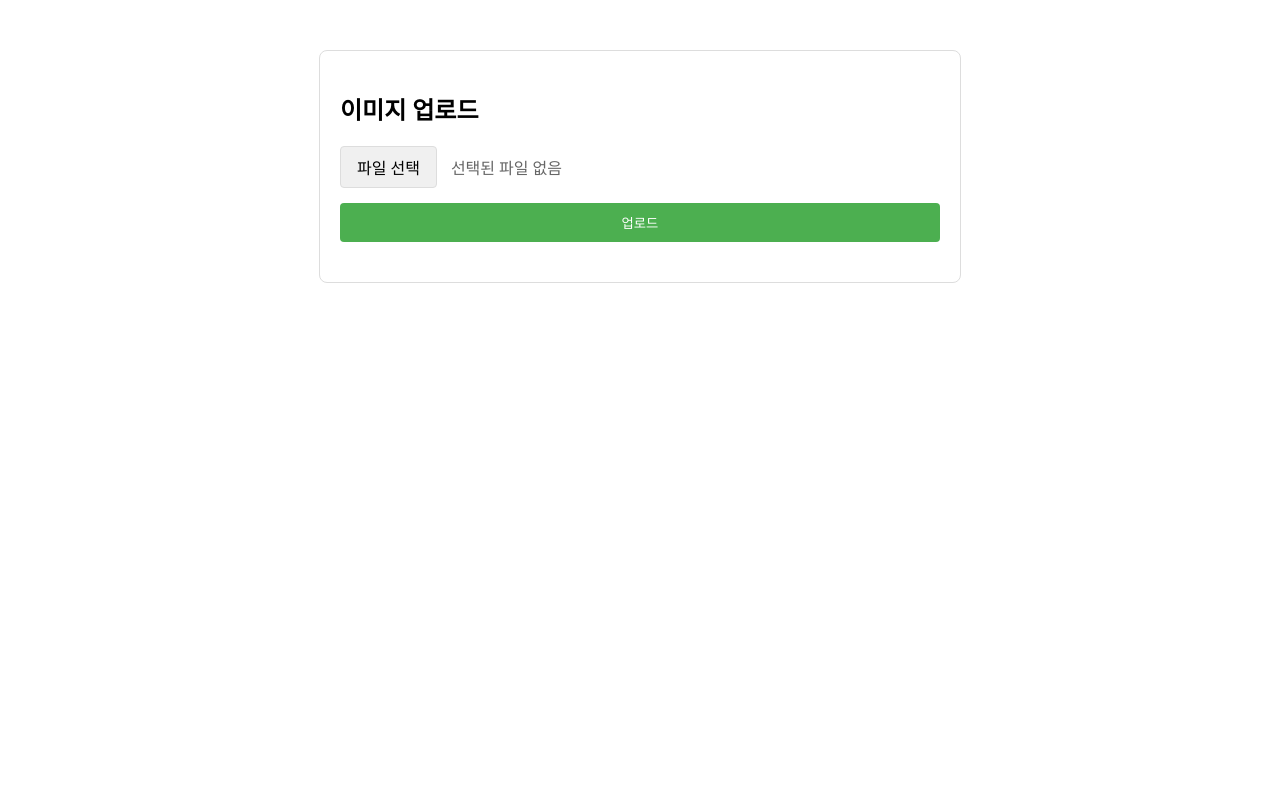
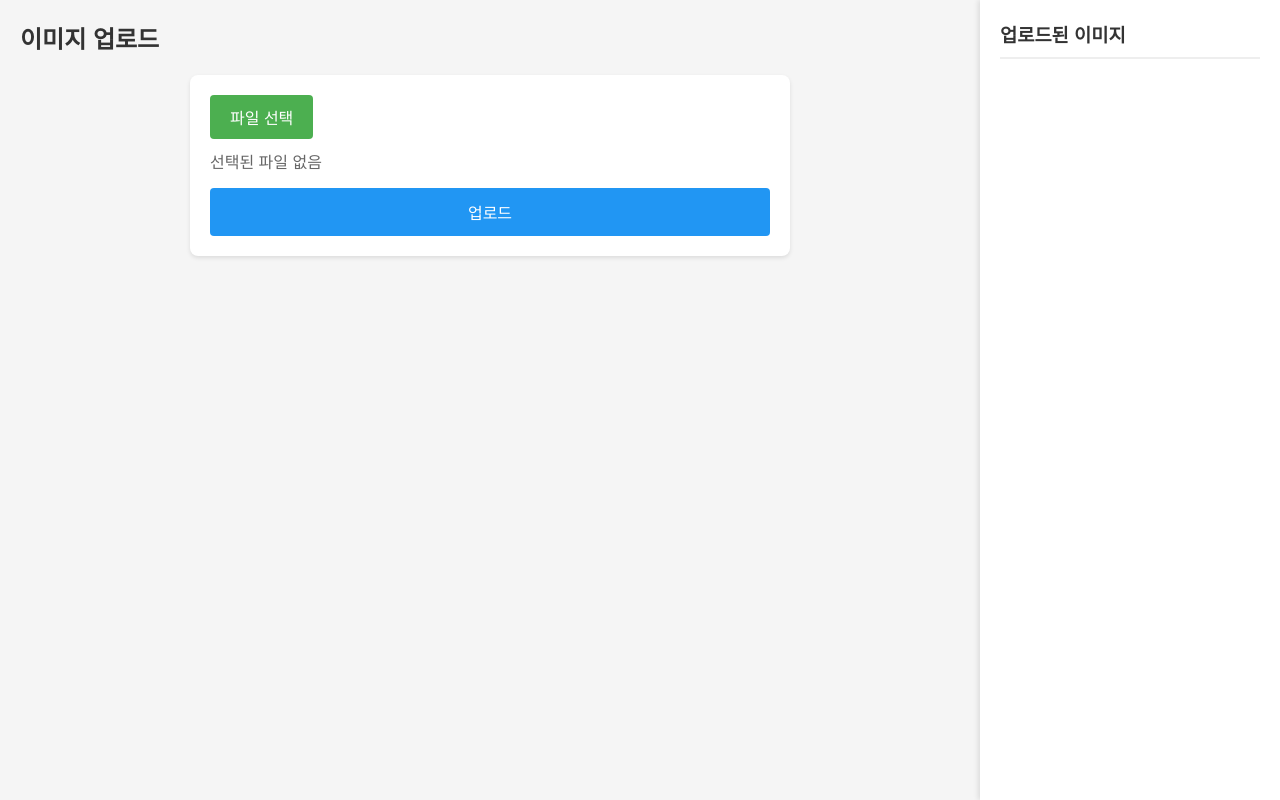
Before and after one commit to YoungMin03/Image-program, a Flask app: page / in a window 1280 px wide. Run offline with Flask 3, Linux system fonts and the light colour scheme.

Commit message:
Add files via upload
이미지 보이는거 추가

```diff
--- a/project_folder_v2/app.py
+++ b/project_folder_v2/app.py
@@ -1,5 +1,26 @@
-from flask import Flask, request, jsonify, render_template
+import subprocess
+import sys
 import os
+
+def install_required_packages():
+    """필요한 패키지 설치"""
+    required_packages = ['flask', 'Pillow', 'werkzeug']
+
+    for package in required_packages:
+        try:
+            __import__(package)
+            print(f"{package} 이미 설치되어 있습니다.")
+        except ImportError:
+            print(f"{package} 패키지를 설치합니다...")
+            subprocess.check_call([sys.executable, '-m', 'pip', 'install', package])
+            print(f"{package} 설치 완료!")
+
+# 패키지 설치 실행
+print("필요한 패키지 확인 및 설치 중...")
+install_required_packages()
+
+# 이후 필요한 모듈 임포트
+from flask import Flask, request, jsonify, render_template, send_from_directory
 from werkzeug.utils import secure_filename
 from image_processor import ImageProcessor
 
@@ -12,7 +33,7 @@ app = Flask(__name__,
 BASE_DIR = os.path.abspath(os.path.dirname(__file__))
 UPLOAD_FOLDER = os.path.join(BASE_DIR, 'uploads')
 ALLOWED_EXTENSIONS = {'jpg', 'jpeg', 'png', 'JPG', 'JPEG', 'PNG'}
-MAX_FILE_SIZE = 5 * 1024 * 1024  # 10MB
+MAX_FILE_SIZE = 5 * 1024 * 1024  # 5MB
 
 app.config['UPLOAD_FOLDER'] = UPLOAD_FOLDER
 
@@ -41,6 +62,11 @@ def secure_filename_with_hangul(filename):
 def index():
     return render_template('index.html')
 
+# 이미지 제공을 위한 라우트 추가
+@app.route('/uploads/<filename>')
+def uploaded_file(filename):
+    return send_from_directory(app.config['UPLOAD_FOLDER'], filename)
+
 @app.route('/upload', methods=['POST'])
 def upload_files():
     if 'files[]' not in request.files:
@@ -53,37 +79,61 @@ def upload_files():
         if file.filename == '':
             continue
 
-        # 파일 크기 검사 (10MB 제한)
-        file.seek(0, 2)  # 파일 끝으로 이동
-        file_size = file.tell()  # 현재 위치(파일 크기) 확인
-        file.seek(0)  # 파일 포인터를 다시 처음으로
-
-        if file_size > MAX_FILE_SIZE:
-            results.append({
-                'original_filename': file.filename,
-                'error': f'파일 크기가 너무 큽니다. 최대 {MAX_FILE_SIZE/1024/1024:.1f}MB까지 가능합니다.'
-            })
-            continue
-
-        if not allowed_file(file.filename):
-            results.append({
-                'original_filename': file.filename,
-                'error': '지원하지 않는 파일 형식입니다.'
-            })
-            continue
-
         try:
             original_filename = file.filename
             safe_filename = secure_filename_with_hangul(original_filename)
-            filepath = os.path.join(app.config['UPLOAD_FOLDER'], safe_filename)
+            final_filepath = os.path.join(app.config['UPLOAD_FOLDER'], safe_filename)
 
-            file.save(filepath)
+            # 파일 중복 검사
+            if os.path.exists(final_filepath):
+                results.append({
+                    'original_filename': original_filename,
+                    'error': '이미 업로드된 이미지입니다.'
+                })
+                continue
 
-            if not os.path.exists(filepath):
-                raise Exception("파일이 정상적으로 저장되지 않았습니다.")
+            # 파일 크기 검사
+            file.seek(0, 2)
+            file_size = file.tell()
+            file.seek(0)
 
+            if file_size > MAX_FILE_SIZE:
+                results.append({
+                    'original_filename': original_filename,
+                    'error': f'파일 크기가 너무 큽니다. 최대 {MAX_FILE_SIZE/1024/1024:.1f}MB까지 가능합니다.'
+                })
+                continue
+
+            if not allowed_file(original_filename):
+                results.append({
+                    'original_filename': original_filename,
+                    'error': '지원하지 않는 파일 형식입니다.'
+                })
+                continue
+
+            # 파일 저장
+            file.save(final_filepath)
+
+            # 메타데이터 추출
             processor = ImageProcessor()
-            metadata = processor.extract_metadata(filepath)
+            metadata = processor.extract_metadata(final_filepath)
+
+            # 메타데이터 검사
+            missing_data = []
+            if not metadata.get('촬영시간'):
+                missing_data.append('시간')
+            if not metadata.get('위도') or not metadata.get('경도'):
+                missing_data.append('위치')
+
+            if missing_data:
+                # 메타데이터가 없는 경우 파일 삭제
+                os.remove(final_filepath)
+                error_message = f"{'와 '.join(missing_data)} 정보가 없는 이미지입니다."
+                results.append({
+                    'original_filename': original_filename,
+                    'error': error_message
+                })
+                continue
 
             results.append({
                 'original_filename': original_filename,
@@ -94,7 +144,7 @@ def upload_files():
         except Exception as e:
             results.append({
                 'original_filename': original_filename,
-                'error': f'파일 처리 중 오류 발생: {str(e)}'
+                'error': '파일 처리 중 오류가 발생했습니다.'
             })
 
     return jsonify(results)
--- a/project_folder_v2/static/css/style.css
+++ b/project_folder_v2/static/css/style.css
@@ -1,14 +1,38 @@
-.upload-container {
-    max-width: 600px;
-    margin: 50px auto;
-    padding: 20px;
-    border: 1px solid #ddd;
-    border-radius: 8px;
-    background-color: #fff;
+/* static/css/style.css */
+
+/* 전체 레이아웃 */
+* {
+    margin: 0;
+    padding: 0;
+    box-sizing: border-box;
 }
 
+body {
+    font-family: 'Noto Sans KR', sans-serif;
+    background-color: #f5f5f5;
+    color: #333;
+}
+
+.container {
+    display: flex;
+    min-height: 100vh;
+}
+
+/* 메인 콘텐츠 영역 */
+.main-content {
+    flex: 1;
+    padding: 20px;
+    margin-right: 300px; /* 사이드바 너비만큼 여백 */
+}
+
+/* 업로드 폼 스타일 */
 .upload-form {
-    margin: 20px 0;
+    max-width: 600px;
+    margin: 20px auto;
+    padding: 20px;
+    background: white;
+    border-radius: 8px;
+    box-shadow: 0 2px 4px rgba(0,0,0,0.1);
 }
 
 .file-input-wrapper {
@@ -17,15 +41,16 @@
 
 .file-label {
     display: inline-block;
-    padding: 8px 16px;
-    background-color: #f0f0f0;
-    border: 1px solid #ddd;
+    padding: 10px 20px;
+    background-color: #4CAF50;
+    color: white;
     border-radius: 4px;
     cursor: pointer;
+    transition: background-color 0.3s;
 }
 
 .file-label:hover {
-    background-color: #e0e0e0;
+    background-color: #45a049;
 }
 
 #fileInput {
@@ -33,55 +58,173 @@
 }
 
 #fileList {
-    margin-left: 10px;
+    display: block;
+    margin-top: 10px;
     color: #666;
 }
 
 .upload-button {
-    display: block;
     width: 100%;
-    padding: 10px;
-    background-color: #4CAF50;
+    padding: 12px;
+    background-color: #2196F3;
     color: white;
     border: none;
     border-radius: 4px;
     cursor: pointer;
+    font-size: 16px;
+    transition: background-color 0.3s;
 }
 
 .upload-button:hover {
-    background-color: #45a049;
+    background-color: #1976D2;
 }
 
+/* 미리보기 영역 */
 .preview-container {
     margin-top: 20px;
 }
 
 .preview-item {
-    padding: 10px;
-    margin: 10px 0;
-    border: 1px solid #ddd;
+    background: white;
+    padding: 15px;
+    margin-bottom: 10px;
     border-radius: 4px;
-}
-
-.error-message {
-    color: red;
-    margin-top: 10px;
-}
-
-.preview-item {
-    padding: 15px;
-    margin: 10px 0;
-    border: 1px solid #ddd;
-    border-radius: 4px;
-    background-color: #f9f9f9;
-}
-
-.preview-item .error {
-    color: #d32f2f;
-    margin-top: 5px;
-    font-weight: bold;
+    box-shadow: 0 1px 3px rgba(0,0,0,0.1);
 }
 
 .preview-item p {
     margin: 5px 0;
 }
+
+/* 사이드바 스타일 */
+.sidebar {
+    width: 300px;
+    background-color: white;
+    padding: 20px;
+    position: fixed;
+    right: 0;
+    top: 0;
+    height: 100vh;
+    overflow-y: auto;
+    box-shadow: -2px 0 5px rgba(0,0,0,0.1);
+}
+
+.sidebar h3 {
+    margin-bottom: 20px;
+    padding-bottom: 10px;
+    border-bottom: 2px solid #eee;
+}
+
+/* 업로드된 이미지 목록 */
+.uploaded-image {
+    width: 100%;
+    height: 200px;
+    object-fit: cover;
+    border-radius: 8px;
+    margin-bottom: 10px;
+}
+
+.uploaded-image-item {
+    background: white;
+    padding: 15px;
+    margin-bottom: 15px;
+    border-radius: 8px;
+    box-shadow: 0 2px 4px rgba(0,0,0,0.1);
+}
+
+.uploaded-image-item img {
+    width: 100%;
+    height: 150px;
+    object-fit: cover;
+    border-radius: 4px;
+    margin-bottom: 10px;
+}
+
+.image-info {
+    font-size: 14px;
+    color: #666;
+}
+
+/* 에러 메시지 */
+.error-message {
+    color: #d32f2f;
+    margin-top: 10px;
+    padding: 10px;
+    background-color: #ffebee;
+    border-radius: 4px;
+    display: none;
+}
+
+.error {
+    color: #d32f2f;
+}
+
+/* 반응형 디자인 */
+@media (max-width: 768px) {
+    .container {
+        flex-direction: column;
+    }
+
+    .main-content {
+        margin-right: 0;
+        margin-bottom: 300px;
+    }
+
+    .sidebar {
+        width: 100%;
+        height: 300px;
+        bottom: 0;
+        top: auto;
+    }
+}
+
+/* 로딩 인디케이터 */
+.loading {
+    display: none;
+    text-align: center;
+    padding: 20px;
+}
+
+.loading::after {
+    content: '';
+    display: inline-block;
+    width: 30px;
+    height: 30px;
+    border: 3px solid #f3f3f3;
+    border-top: 3px solid #3498db;
+    border-radius: 50%;
+    animation: spin 1s linear infinite;
+}
+
+@keyframes spin {
+    0% { transform: rotate(0deg); }
+    100% { transform: rotate(360deg); }
+}
+
+/* 툴팁 스타일 */
+.tooltip {
+    position: relative;
+    display: inline-block;
+}
+
+.tooltip .tooltip-text {
+    visibility: hidden;
+    width: 200px;
+    background-color: #333;
+    color: white;
+    text-align: center;
+    padding: 5px;
+    border-radius: 4px;
+    position: absolute;
+    z-index: 1;
+    bottom: 125%;
+    left: 50%;
+    transform: translateX(-50%);
+    opacity: 0;
+    transition: opacity 0.3s;
+}
+
+.tooltip:hover .tooltip-text {
+    visibility: visible;
+    opacity: 1;
+}
--- a/project_folder_v2/static/js/upload.js
+++ b/project_folder_v2/static/js/upload.js
@@ -5,6 +5,7 @@ document.getElementById('uploadForm').addEventListener('submit', function(e) {
     const files = fileInput.files;
     const error = document.getElementById('error');
     const preview = document.getElementById('preview');
+    const MAX_FILE_SIZE = 5 * 1024 * 1024; // 5MB
 
     if (files.length === 0) {
         error.textContent = '파일을 선택해주세요.';
@@ -12,56 +13,152 @@ document.getElementById('uploadForm').addEventListener('submit', function(e) {
     }
 
     error.textContent = '';
-    preview.innerHTML = '<p>업로드 중...</p>';
+    preview.innerHTML = '';
+    const formData = new FormData();
+    let hasValidFiles = false;
 
-    const formData = new FormData();
+    // 각 파일별로 크기 검사 및 처리
+    for (let file of files) {
+        const div = document.createElement('div');
+        div.className = 'preview-item';
 
-    // 여러 파일 추가
-    for (let i = 0; i < files.length; i++) {
-        formData.append('files[]', files[i]);
+        // 파일 크기 검사
+        if (file.size > MAX_FILE_SIZE) {
+            div.innerHTML = `
+                <p>파일명: ${file.name}</p>
+                <p class="error">파일이 너무 큽니다. (${(file.size/1024/1024).toFixed(1)}MB / 최대 5MB)</p>
+            `;
+        } else {
+            formData.append('files[]', file);
+            hasValidFiles = true;
+            div.innerHTML = `
+                <p>파일명: ${file.name}</p>
+                <p class="loading">업로드 중...</p>
+            `;
+        }
+        preview.appendChild(div);
     }
 
+    // 유효한 파일이 있는 경우에만 업로드 진행
+    if (hasValidFiles) {
         fetch('/upload', {
             method: 'POST',
             body: formData
         })
         .then(response => response.json())
         .then(results => {
-        preview.innerHTML = '';
-
-        results.forEach(result => {
-            const div = document.createElement('div');
-            div.className = 'preview-item';
-
+            // 기존 결과를 지우지 않고 업데이트
+            const items = preview.getElementsByClassName('preview-item');
+            results.forEach((result, index) => {
+                if (items[index]) {
                     if (result.error) {
-                div.innerHTML = `
+                        items[index].innerHTML = `
                             <p>파일명: ${result.original_filename}</p>
-                    <p class="error">오류: ${result.error}</p>
+                            <p class="error">${result.error}</p>
                         `;
                     } else {
-                div.innerHTML = `
+                        items[index].innerHTML = `
+                            <div class="image-info">
                                 <p>파일명: ${result.original_filename}</p>
                                 <p>촬영시간: ${result.metadata.촬영시간 || '없음'}</p>
                                 <p>위치: ${result.metadata.위도 ?
                                     `위도 ${result.metadata.위도}, 경도 ${result.metadata.경도}` :
                                     '없음'}</p>
+                            </div>
                         `;
+                        // 성공적으로 업로드된 이미지를 사이드바에 추가
+                        updateUploadedImages(result);
                     }
-            preview.appendChild(div);
+                }
             });
         })
         .catch(err => {
             error.textContent = '업로드 중 오류가 발생했습니다.';
             preview.innerHTML = '';
         });
+    }
 });
 
 // 파일 선택 시 파일 목록 표시
 document.getElementById('fileInput').addEventListener('change', function(e) {
     const fileList = document.getElementById('fileList');
     if (this.files.length > 0) {
-        fileList.textContent = `${this.files.length}개 파일 선택됨`;
+        const fileNames = Array.from(this.files).map(file => file.name);
+        fileList.innerHTML = `
+            <p>${this.files.length}개 파일 선택됨:</p>
+            <ul>${fileNames.map(name => `<li>${name}</li>`).join('')}</ul>
+        `;
     } else {
         fileList.textContent = '선택된 파일 없음';
     }
 });
+
+// 사이드바에 업로드된 이미지 추가
+function updateUploadedImages(result) {
+    const uploadedImages = document.getElementById('uploadedImages');
+    const imageItem = document.createElement('div');
+    imageItem.className = 'uploaded-image-item';
+
+    if (!result.error && result.metadata) {
+        imageItem.innerHTML = `
+            <img src="/uploads/${result.saved_filename}" alt="${result.original_filename}" class="uploaded-image">
+            <div class="image-info">
+                <p class="filename">${result.original_filename}</p>
+                <div class="metadata">
+                    <p class="time">📅 ${result.metadata.촬영시간 || '시간 정보 없음'}</p>
+                    ${result.metadata.위도 ?
+                        `<p class="location">📍 위도: ${result.metadata.위도}</p>
+                        <p class="location">📍 경도: ${result.metadata.경도}</p>` :
+                        '<p class="no-location">📍 위치 정보 없음</p>'}
+                </div>
+            </div>
+        `;
+
+        // 최신 업로드를 상단에 추가
+        if (uploadedImages.firstChild) {
+            uploadedImages.insertBefore(imageItem, uploadedImages.firstChild);
+        } else {
+            uploadedImages.appendChild(imageItem);
+        }
+    }
+}
+
+// 드래그 앤 드롭 기능
+const dropZone = document.querySelector('.upload-form');
+
+['dragenter', 'dragover', 'dragleave', 'drop'].forEach(eventName => {
+    dropZone.addEventListener(eventName, preventDefaults, false);
+});
+
+function preventDefaults(e) {
+    e.preventDefault();
+    e.stopPropagation();
+}
+
+['dragenter', 'dragover'].forEach(eventName => {
+    dropZone.addEventListener(eventName, highlight, false);
+});
+
+['dragleave', 'drop'].forEach(eventName => {
+    dropZone.addEventListener(eventName, unhighlight, false);
+});
+
+function highlight(e) {
+    dropZone.classList.add('highlight');
+}
+
+function unhighlight(e) {
+    dropZone.classList.remove('highlight');
+}
+
+dropZone.addEventListener('drop', handleDrop, false);
+
+function handleDrop(e) {
+    const dt = e.dataTransfer;
+    const files = dt.files;
+    document.getElementById('fileInput').files = files;
+
+    // 파일 선택 이벤트 트리거
+    const changeEvent = new Event('change');
+    document.getElementById('fileInput').dispatchEvent(changeEvent);
+}
--- a/project_folder_v2/templates/index.html
+++ b/project_folder_v2/templates/index.html
@@ -1,3 +1,4 @@
+<!-- templates/index.html -->
 <!DOCTYPE html>
 <html>
 <head>
@@ -5,12 +6,13 @@
     <link rel="stylesheet" href="{{ url_for('static', filename='css/style.css') }}">
 </head>
 <body>
-    <div class="upload-container">
+    <div class="container">
+        <!-- 메인 업로드 영역 -->
+        <div class="main-content">
             <h2>이미지 업로드</h2>
             <div class="upload-form">
                 <form id="uploadForm" method="post" enctype="multipart/form-data">
                     <div class="file-input-wrapper">
-                    <!-- multiple 속성 추가 및 name 속성을 files로 변경 -->
                         <input type="file" id="fileInput" name="files[]" multiple accept=".jpg,.jpeg,.png">
                         <label for="fileInput" class="file-label">파일 선택</label>
                         <span id="fileList">선택된 파일 없음</span>
@@ -21,6 +23,15 @@
             <div id="preview" class="preview-container"></div>
             <div id="error" class="error-message"></div>
         </div>
+
+        <!-- 사이드바: 업로드된 이미지 목록 -->
+        <div class="sidebar">
+            <h3>업로드된 이미지</h3>
+            <div id="uploadedImages" class="uploaded-images">
+                <!-- 업로드된 이미지들이 여기에 표시됨 -->
+            </div>
+        </div>
+    </div>
     <script src="{{ url_for('static', filename='js/upload.js') }}"></script>
 </body>
 </html>
```
Also changed, not shown: project_folder_v2/image_processor.py (line endings or trailing spaces). Lines whose indentation alone changed are shown as unchanged.
